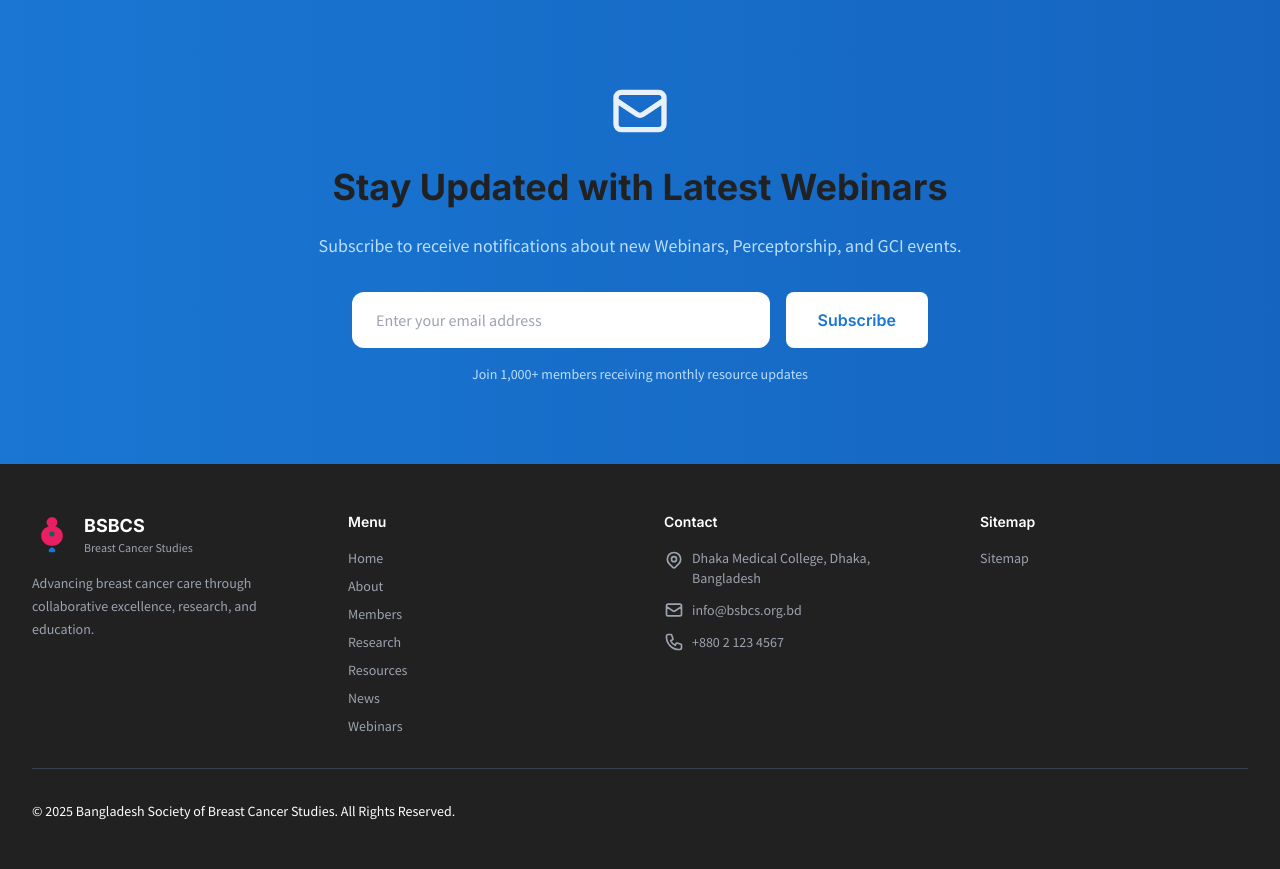
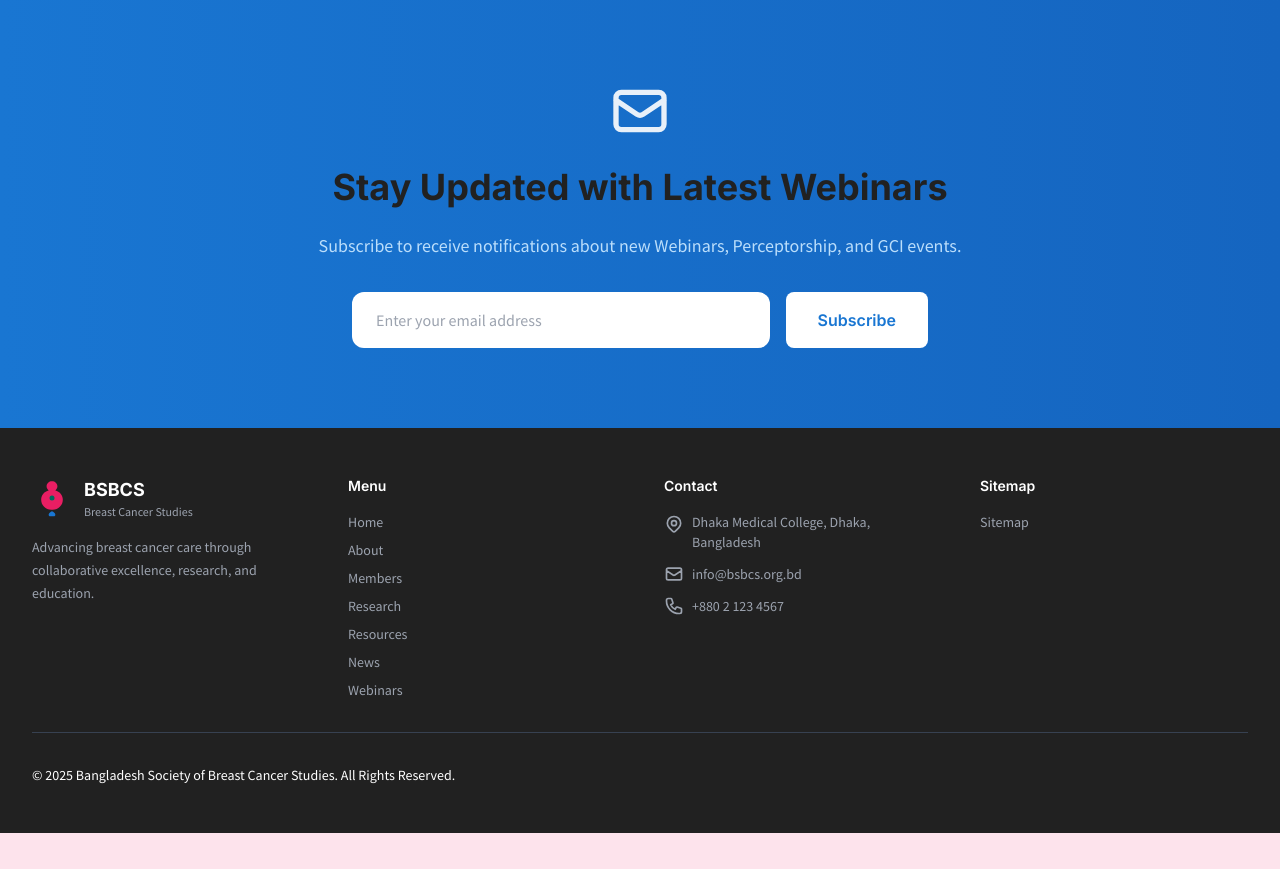
Before and after one commit to FKC117/bsbcs_website, a Django app: page /webinars/ in a window 1280 px wide. Shown: the part 2740-3609 px from the top of the page. After the commit the page ends 3573 px from the top, so only its background shows below. Run offline with Django 5.2, Linux system fonts and the light colour scheme; data that the repository does not hold is empty; some libraries are stand-ins or nearby versions; some web fonts are replaced.

Commit message:
resources pages has been updated

```diff
--- a/bsbcs/templates/pages/knowledge_center.html
+++ b/bsbcs/templates/pages/knowledge_center.html
@@ -352,7 +352,7 @@
                     <input type="email" placeholder="Enter your email address" class="flex-1 px-6 py-4 rounded-lg text-text-primary focus:outline-none focus:ring-2 focus:ring-white">
                     <button class="btn bg-white text-primary hover:bg-primary-50 focus:ring-white px-8 py-4">Subscribe</button>
                 </div>
-                <p class="text-sm text-primary-100 mt-4">Join 2,500+ members receiving monthly resource updates</p>
+
             </div>
         </div>
     </section>
--- a/bsbcs/templates/pages/webinars.html
+++ b/bsbcs/templates/pages/webinars.html
@@ -604,7 +604,6 @@
                     <input type="email" placeholder="Enter your email address" class="flex-1 px-6 py-4 rounded-lg text-text-primary focus:outline-none focus:ring-2 focus:ring-white">
                     <button class="btn bg-white text-primary hover:bg-primary-50 focus:ring-white px-8 py-4">Subscribe</button>
                 </div>
-                <p class="text-sm text-primary-100 mt-4">Join 1,000+ members receiving monthly resource updates</p>
             </div>
         </div>
     </section>
```
